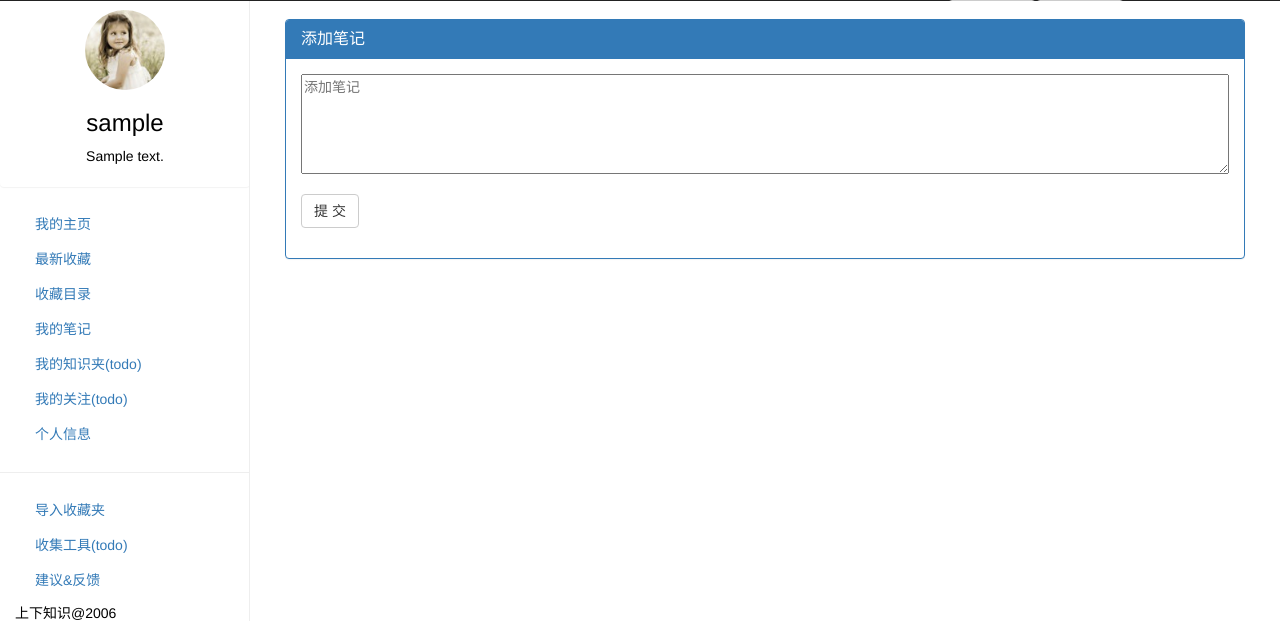
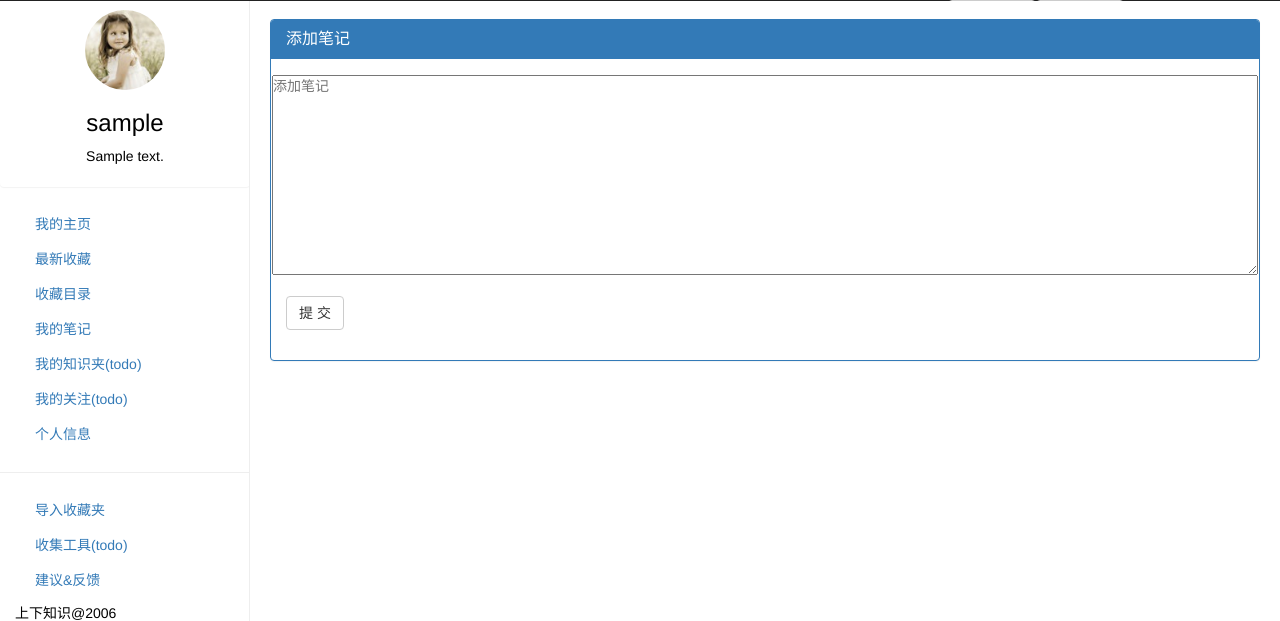
Before and after one commit to mavarick/iNaviUser, a Django app: a page that uses iUser/templates/iUser/add_note.html in a window 1280 px wide. Shown: the part 51-672 px from the top of the page. Run offline with Django 3.2, Linux system fonts and the light colour scheme; a user stored in the database is signed in; tables that the repository leaves empty hold one stand-in row (values such as "Sample post"); parts of the project's set-up code (start-up, migrations or seed data) failed here and were passed over; some libraries are stand-ins or nearby versions.

Commit message:
update: css

```diff
--- a/iUser/templates/iUser/add_note.html
+++ b/iUser/templates/iUser/add_note.html
@@ -3,7 +3,7 @@
 {% block main %}
 
   <div class="container center-block">
-    <div class="vertical-center col-xs-12 col-sm-12">
+    <div class="vertical-center col-xs-12 col-sm-12 padding-no">
       <div class="panel panel-primary">
         <div class="panel-heading">
           <h3 class="panel-title">
@@ -15,7 +15,7 @@
           <form class="form-horizontal" method="post" action="{% url 'user:add_note' user_info.username %}" style="">
             {% csrf_token %}
             <div class="form-group">
-              <div class="col-xs-12">
+              <div class="col-xs-12 padding-1px">
                 <textarea id="note-info-textarea" style="width: 100%;" name="info" placeholder="添加笔记"></textarea>
 
               </div>
--- a/static/css/app.css
+++ b/static/css/app.css
@@ -115,6 +115,12 @@ body {
     font-size: 12px;
 }
 #note-info-textarea{
-    width: 100%;
-    height: 100px;
+    height: 200px;
+    padding: 0px;
 }
+.padding-1px{
+    padding: 1px 1px;
+}
+.padding-no{
+    padding: 0px;
+}
```
